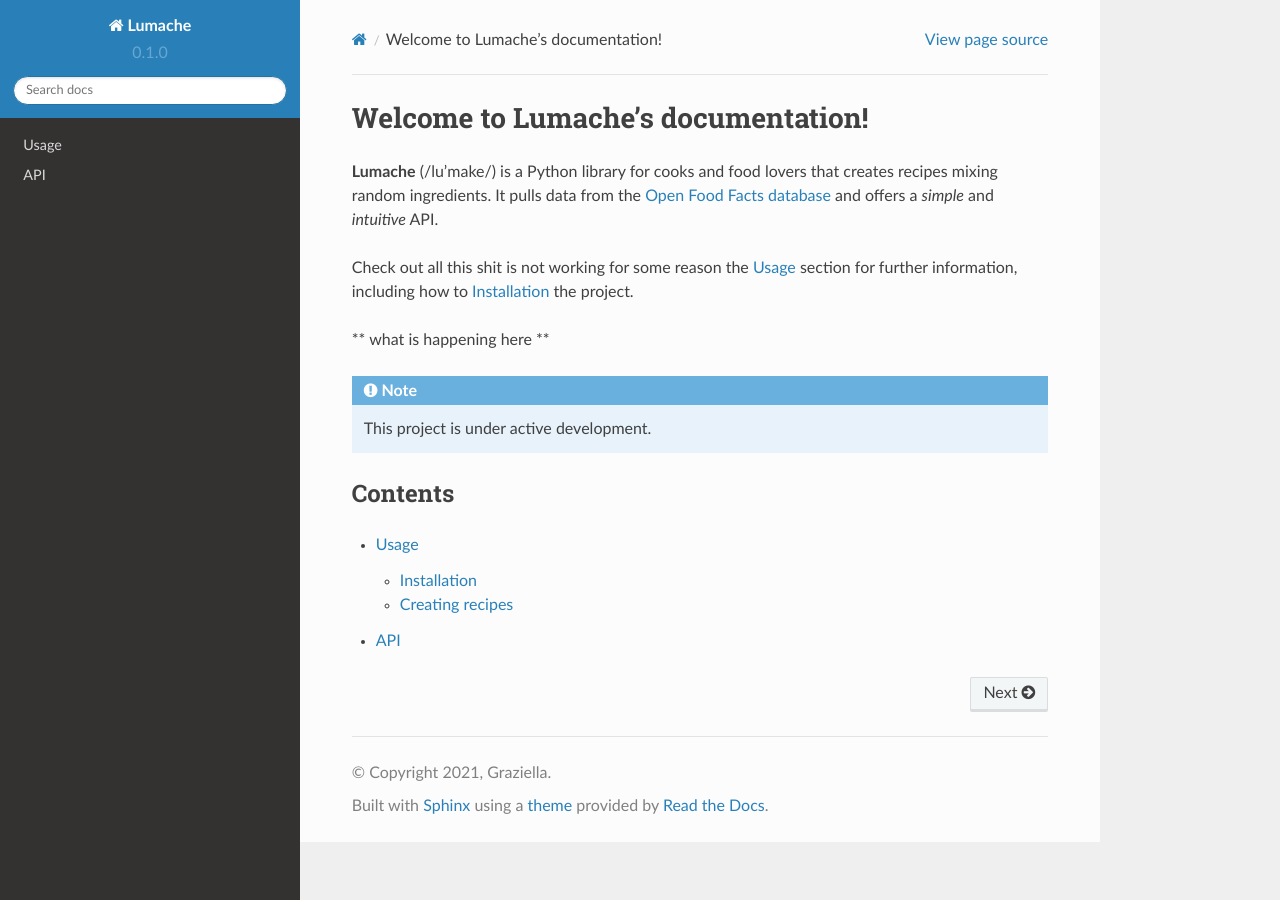
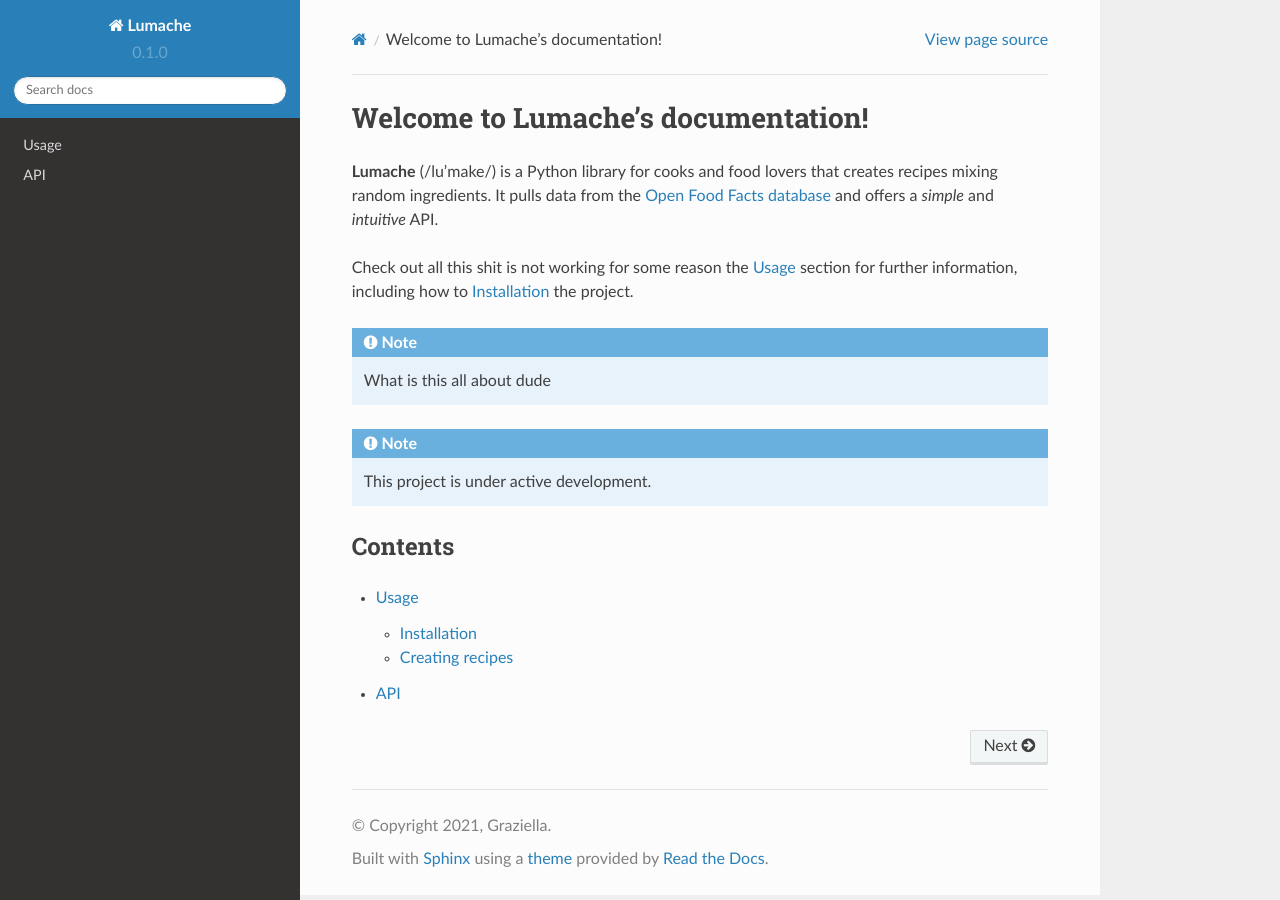
Before and after one commit to Eudorajab1/websaw-userguide, a Sphinx documentation site: the page built from docs/source/index.rst, in a window 1280 px wide. Built offline with Sphinx 7.4.7 and the Read the Docs theme 2.0.0, drawn with Linux system fonts in a browser that asks for light colours.

Commit message:
some other update

```diff
--- a/docs/source/index.rst
+++ b/docs/source/index.rst
@@ -9,7 +9,9 @@
 Check out all this shit is not working for some reason the :doc:`usage` section for further information, including
 how to :ref:`installation` the project.
 
-** what is happening here  **
+.. note::
+
+   What is this all about dude
 
 .. note::
 
```
